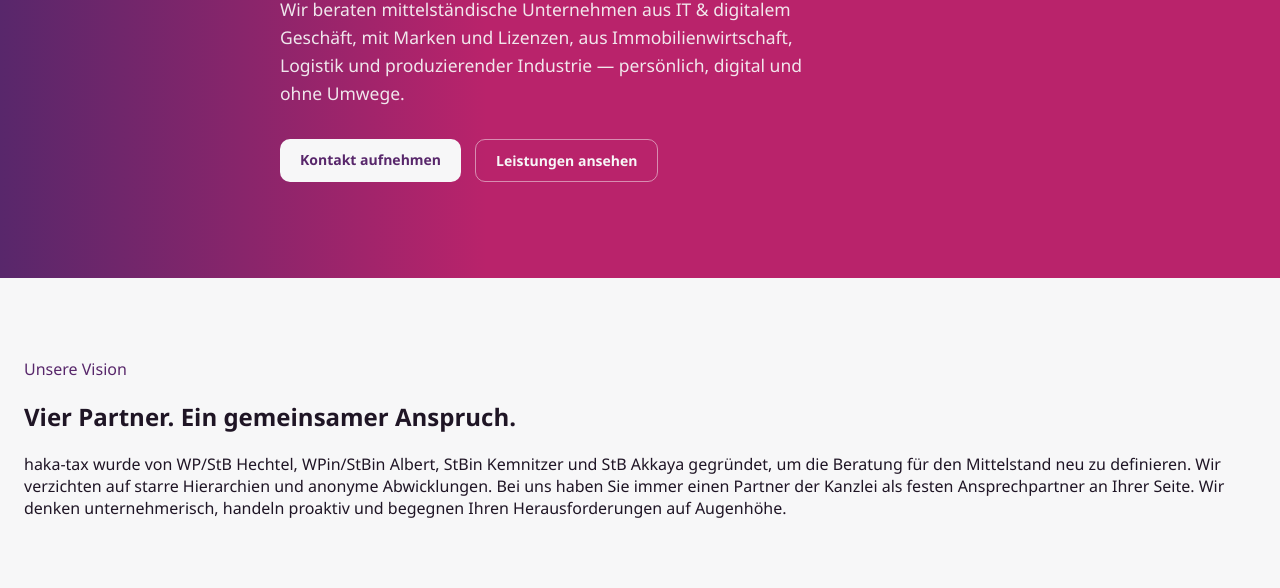
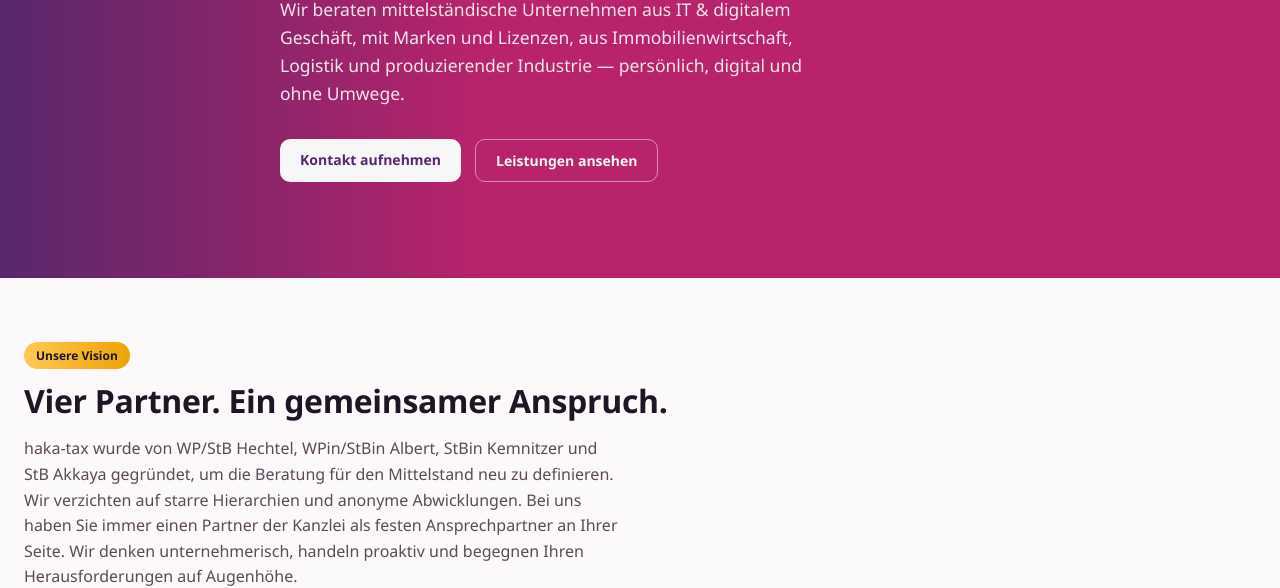
Before and after one commit to faruk-akkaya/haka-tax.de, a plain HTML site: page index.html in a window 1280 px wide. Shown: the part 374-962 px from the top of the page. Drawn offline with Linux system fonts and the light colour scheme.

Commit message:
Update index.html

```diff
--- a/index.html
+++ b/index.html
@@ -193,11 +193,11 @@ footer{background:var(--night);color:var(--white);padding:56px 24px 0;}
   </div>
 </section>
 
-<section>
-  <div>
-    <span style="color: #58276B;">Unsere Vision</span>
-    <h2>Vier Partner. Ein gemeinsamer Anspruch.</h2>
-    <p>haka-tax wurde von WP/StB Hechtel, WPin/StBin Albert, StBin Kemnitzer und StB Akkaya gegründet, um die Beratung für den Mittelstand neu zu definieren. Wir verzichten auf starre Hierarchien und anonyme Abwicklungen. Bei uns haben Sie immer einen Partner der Kanzlei als festen Ansprechpartner an Ihrer Seite. Wir denken unternehmerisch, handeln proaktiv und begegnen Ihren Herausforderungen auf Augenhöhe.</p>
+<section class="section-tight" style="background:#FBF9FA;">
+</div>
+    <span class="tag">Unsere Vision</span>
+    <h2 class="section-title">Vier Partner. Ein gemeinsamer Anspruch.</h2>
+    <p class="section-lead">haka-tax wurde von WP/StB Hechtel, WPin/StBin Albert, StBin Kemnitzer und StB Akkaya gegründet, um die Beratung für den Mittelstand neu zu definieren. Wir verzichten auf starre Hierarchien und anonyme Abwicklungen. Bei uns haben Sie immer einen Partner der Kanzlei als festen Ansprechpartner an Ihrer Seite. Wir denken unternehmerisch, handeln proaktiv und begegnen Ihren Herausforderungen auf Augenhöhe.</p>
   </div>
 </section>
 
```
